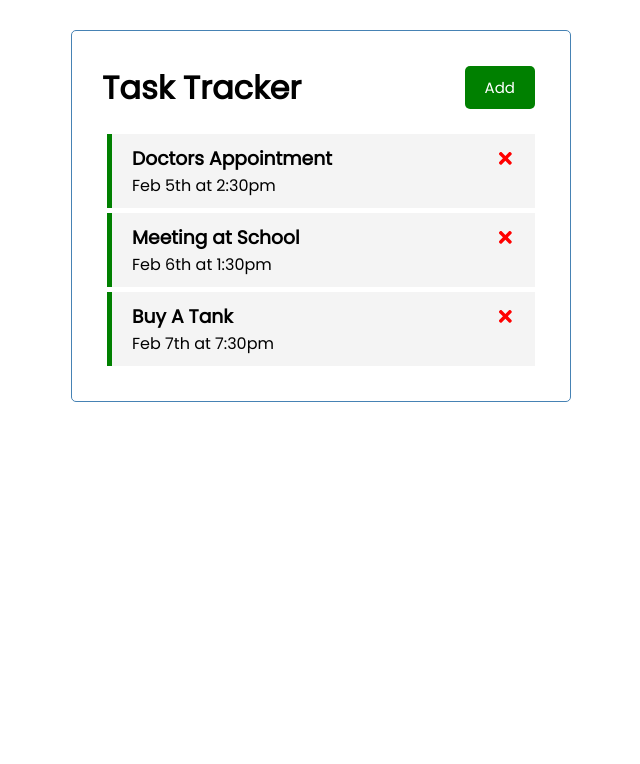
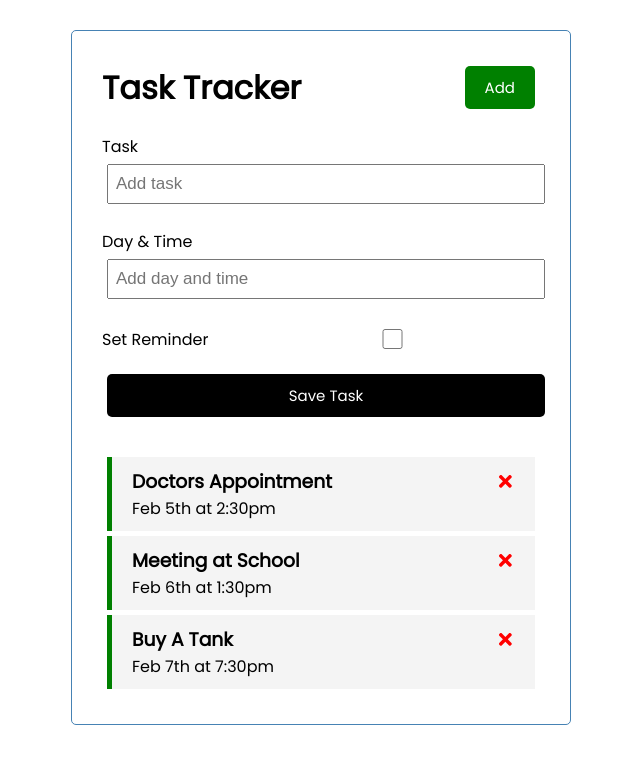
Before and after one commit to markpackham/react-task-tracker, a React (Create React App) app: page / in a window 1280 px wide. Shown: the top 764 px of the page, without its empty margins (319-959 px from the left). Built offline with nearby package versions, Linux system fonts and the light colour scheme.

Commit message:
add task, https://youtu.be/w7ejDZ8SWv8?t=4480

```diff
--- a/src/App.js
+++ b/src/App.js
@@ -1,6 +1,7 @@
 import { useState } from "react";
 import Header from "./components/Header";
 import Tasks from "./components/Tasks";
+import AddTask from "./components/AddTask";
 
 function App() {
   const [tasks, setTasks] = useState([
@@ -24,6 +25,13 @@
     },
   ]);
 
+  // Add Task
+  const addTask = (task) => {
+    const id = Math.floor(Math.random() * 10000 + 1);
+    const newTask = { id, ...task };
+    setTasks([...tasks, newTask]);
+  };
+
   // Delete Task
   const deleteTask = (id) => {
     setTasks(tasks.filter((task) => task.id !== id));
@@ -41,6 +49,7 @@
   return (
     <div className="container">
       <Header />
+      <AddTask onAdd={addTask} />
       {tasks.length > 0 ? (
         <Tasks tasks={tasks} onDelete={deleteTask} onToggle={toggleReminder} />
       ) : (
--- a/src/components/AddTask.js
+++ b/src/components/AddTask.js
@@ -1,5 +1,55 @@
-const AddTask = () => {
-  return <form></form>;
+import { useState } from "react";
+
+const AddTask = ({ onAdd }) => {
+  const [text, setText] = useState("");
+  const [day, setDay] = useState("");
+  const [reminder, setReminder] = useState(false);
+  const onSubmit = (e) => {
+    e.preventDefault();
+    if (!text) {
+      alert("Please add a task");
+      return;
+    }
+
+    onAdd({ text, day, reminder });
+
+    setText("");
+    setDay("");
+    setReminder(false);
+  };
+
+  return (
+    <form className="add-form" onSubmit={onSubmit}>
+      <div className="form-control">
+        <label htmlFor="">Task</label>
+        <input
+          type="text"
+          placeholder="Add task"
+          value={text}
+          onChange={(e) => setText(e.target.value)}
+        />
+      </div>
+      <div className="form-control">
+        <label htmlFor="">Day & Time</label>
+        <input
+          type="text"
+          placeholder="Add day and time"
+          value={day}
+          onChange={(e) => setDay(e.target.value)}
+        />
+      </div>
+      <div className="form-control form-control-check">
+        <label htmlFor="">Set Reminder</label>
+        <input
+          type="checkbox"
+          checked={reminder}
+          value={reminder}
+          onChange={(e) => setReminder(e.currentTarget.checked)}
+        />
+      </div>
+      <input className="btn btn-block" type="submit" value="Save Task" />
+    </form>
+  );
 };
 
 export default AddTask;
```
